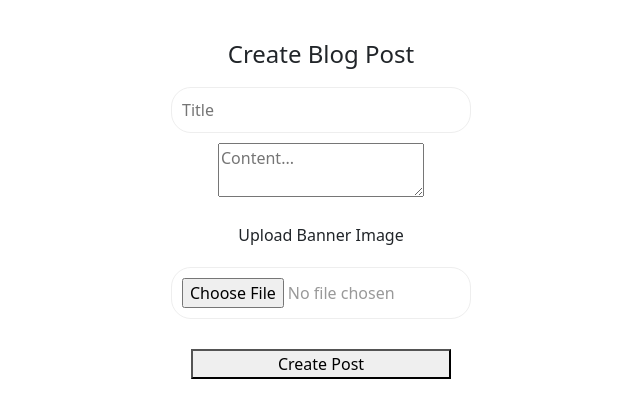
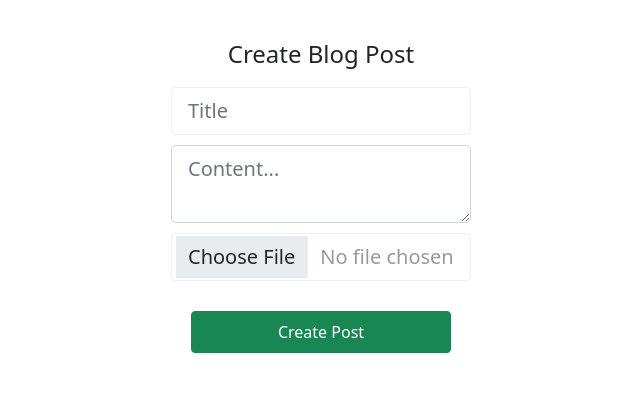
Before and after one commit to TashwillAndries/Bloggers, a Vue app: page /createpost in a window 1280 px wide. Shown: the top 418 px of the page, without its empty margins (319-959 px from the left). Built offline with nearby package versions, Linux system fonts and the light colour scheme; no server answers.

Commit message:
new updates

```diff
--- a/src/views/CreatePost.vue
+++ b/src/views/CreatePost.vue
@@ -2,14 +2,38 @@
   <div class="welcome container">
     <form @submit.prevent="handleSubmit">
       <h4>Create Blog Post</h4>
-      <input type="text" placeholder="Title" v-model="title" required />
-      <textarea placeholder="Content..." v-model="content" required></textarea>
-      <label>Upload Banner Image</label>
-      <input @change="handleChange" type="file" />
+      <div class="input-group input-group-lg">
+        <input
+          type="text"
+          placeholder="Title"
+          v-model="title"
+          required
+          class="form-control shadow-none"
+        />
+      </div>
+      <div class="input-group input-group-lg">
+        <textarea
+          class="form-control shadow-none"
+          placeholder="Content..."
+          v-model="content"
+          required
+        ></textarea>
+      </div>
+      <div class="input-group input-group-lg">
+        <input
+          @change="handleChange"
+          type="file"
+          class="form-control shadow-none"
+        />
+      </div>
       <div class="error">{{ fileError }}</div>
 
-      <button v-if="!isPending">Create Post</button>
-      <button v-if="isPending" disabled>Saving...</button>
+      <button v-if="!isPending" class="btn btn-success p-2 px-5">
+        Create Post
+      </button>
+      <button v-if="isPending" disabled class="btn btn-success p-2 px-5">
+        Saving...
+      </button>
     </form>
   </div>
 </template>
```
